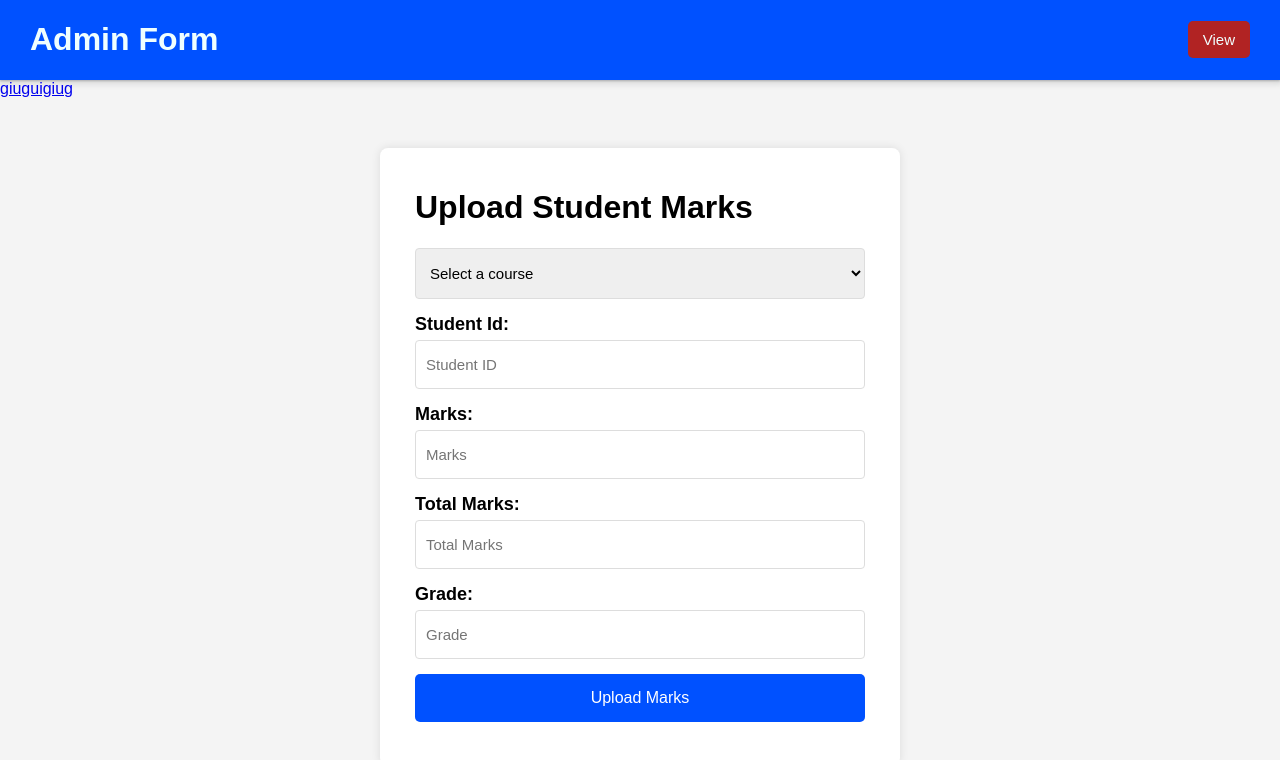
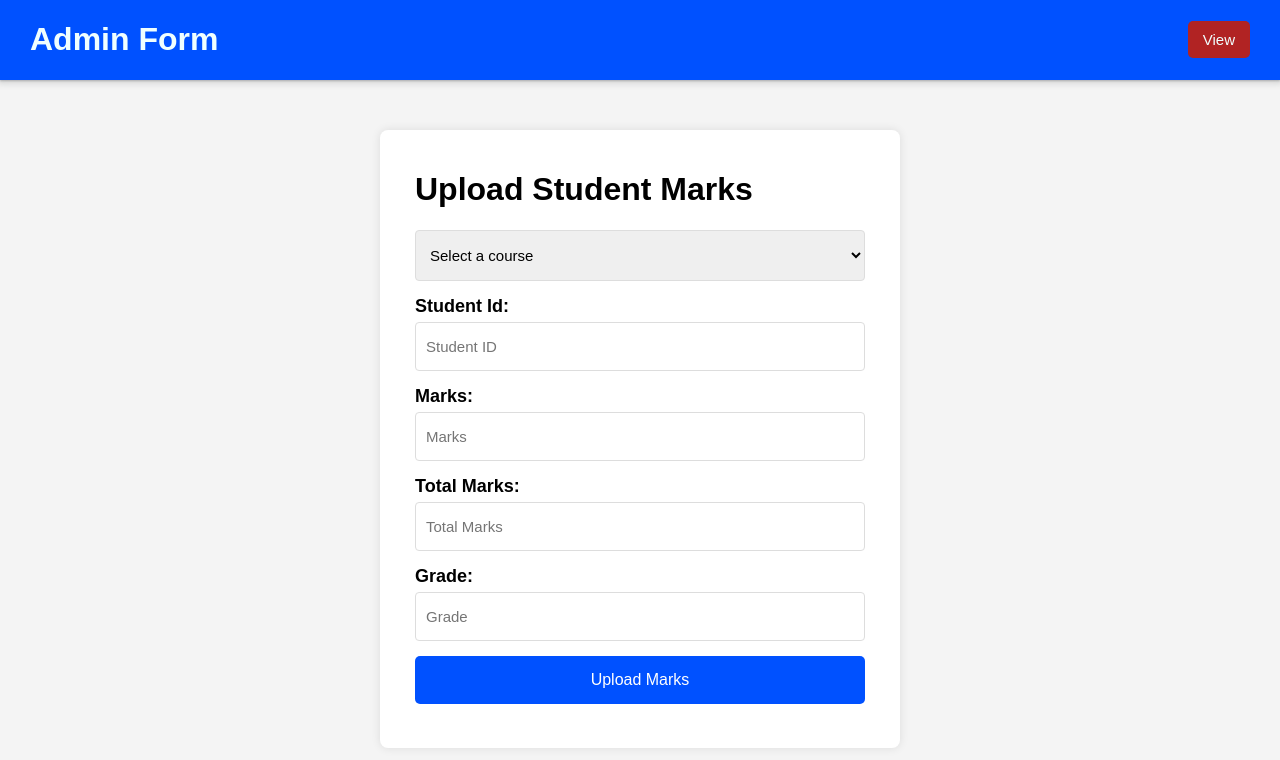
Before and after one commit to G-Mustafa1/firebase-form1, a plain HTML site: page studentMarks/index.html in a window 1280 px wide. Drawn offline with Linux system fonts and the light colour scheme; some packages are replaced by stand-ins of ours; a script that the page names is missing.

Commit message:
Update index.html

```diff
--- a/studentMarks/index.html
+++ b/studentMarks/index.html
@@ -12,7 +12,7 @@
             <h1>Admin Form</h1>
             <button id="view"> <a style="text-decoration: none; color: azure;" href="../admin/index.html"> View</a></button>
       </div>
-   </div><a href="../signup/index.html">giuguigiug</a>
+   </div>
    <div class="container">
       <h1>Upload Student Marks</h1>
       <div id="addStudentForm">
```
